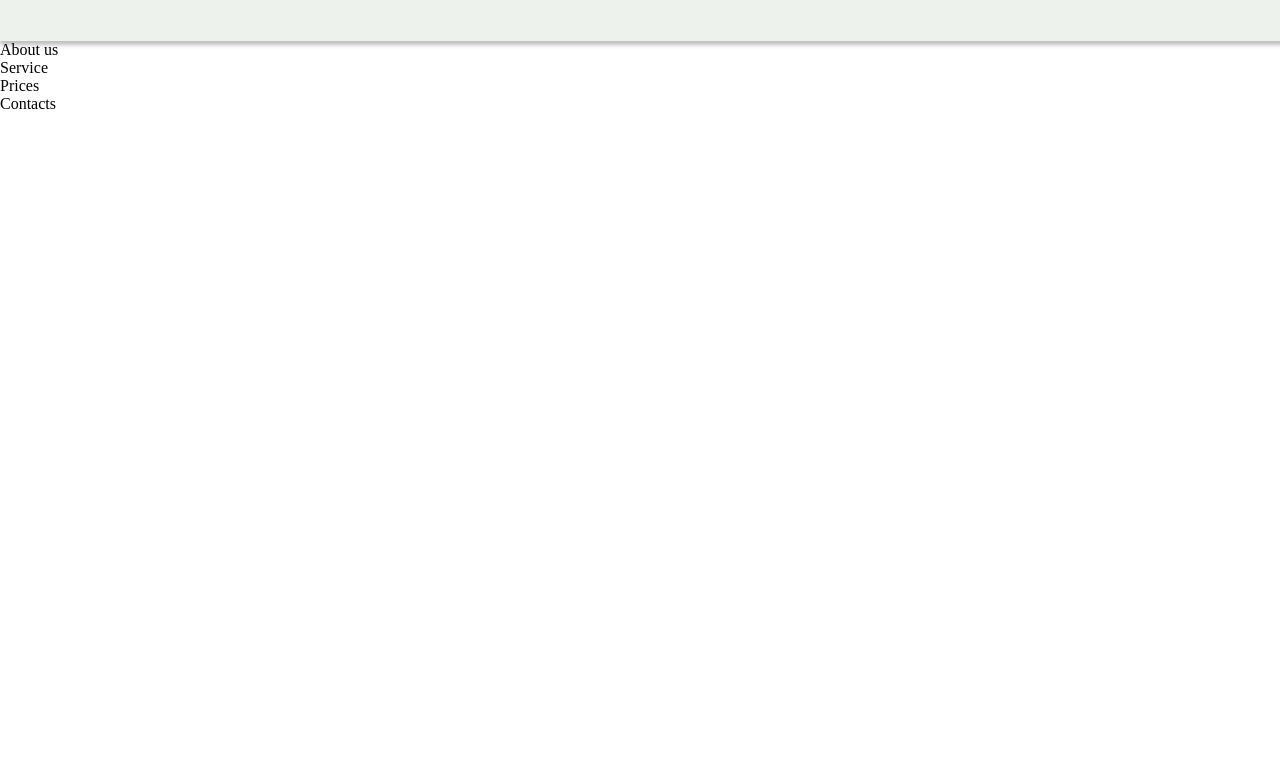
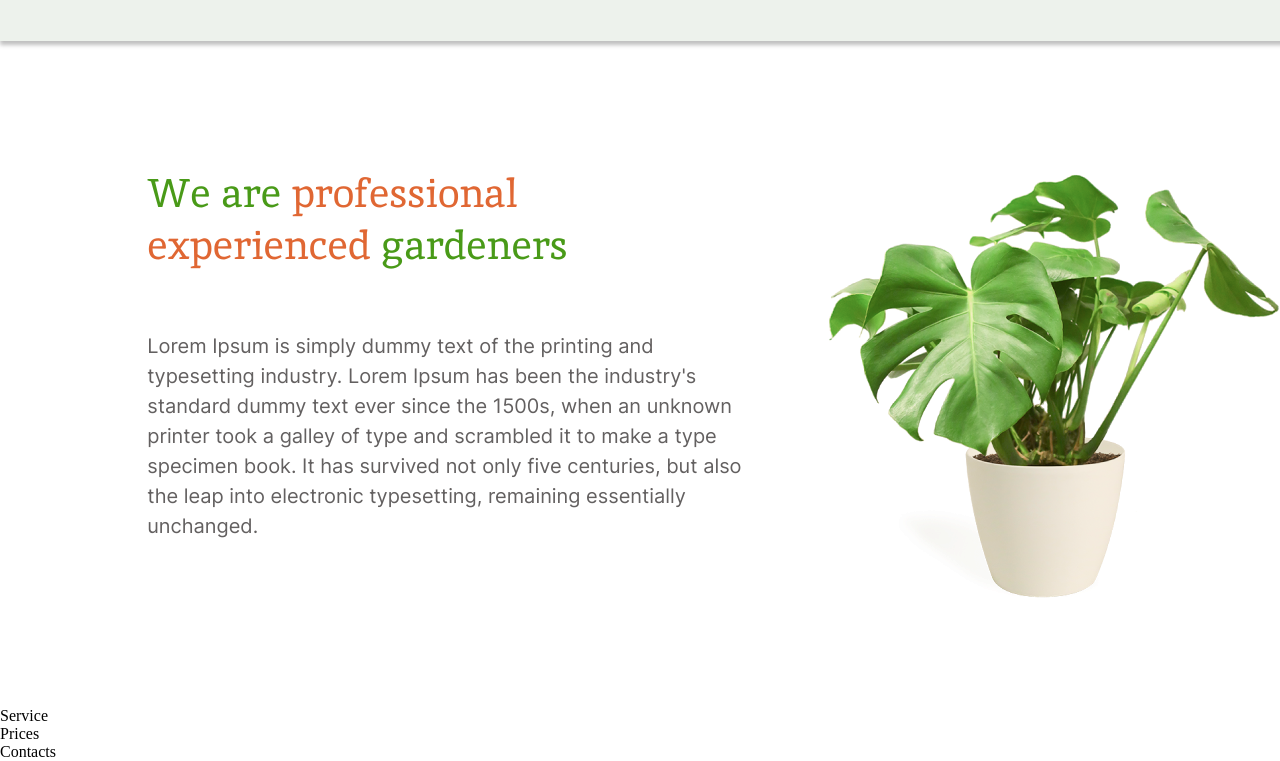
Before and after one commit to annaperepjotkina/Pre-rsschool-cv, a plain HTML site: page plants/index.html in a window 1280 px wide. Shown: the part 625-1386 px from the top of the page. Before the commit the page ends 800 px from the top, so only its background shows below. Drawn offline with Linux system fonts and the light colour scheme.

Commit message:
feat: create section about us

```diff
--- a/plants/index.html
+++ b/plants/index.html
@@ -43,7 +43,23 @@
             </div>
             </div>
         </section>
-        <section class="section_about-us">About us</section>
+        <section class="section_about_us" id="about us">
+            <div class="about_us">
+                <div class="about_us_inform">
+                    <h2 class="about_us_title">We are <span>professional experienced</span> gardeners</h2>
+                    <p class="about_us_text">Lorem Ipsum is simply dummy text of the printing and typesetting industry.
+                        Lorem Ipsum has been the industry's standard dummy text ever since the 1500s, when an unknown
+                        printer took a galley of type and scrambled it to make a type specimen book. It has survived not
+                        only five centuries, but also the leap into electronic typesetting, remaining essentially
+                        unchanged.</p>
+                </div>
+                <div class="about_us_png">
+                    <img src="./png/houseplant 1.png" alt="houseplant" class="houseplant_1png">
+                </div>
+
+            </div>
+
+        </section>
         <section>Service</section>
         <section>Prices</section>
         <section>Contacts</section>
--- a/plants/style.css
+++ b/plants/style.css
@@ -174,7 +174,6 @@ body {
    color: #636060;
    max-width: 525.44px;
    margin-bottom: 48px;
-
 }
 
 .welcome_submit {
@@ -191,8 +190,71 @@ border: 2px solid #E06733;
    border-radius: 10px;
 }
 
-.section_about-us {
+.section_about_us {
    border: #FFFFFF;
+   width: 1440px;
+   height: 666px;
+   margin: 0 auto;
+   display: flex;
+}
+
+.about_us {
+   width: 1222px;
+   height: 479px;
+   margin: 93px 109px;
+   display: flex;
+   flex-wrap: wrap;
+   flex-direction: column;
+   align-items: center;
+   justify-content: space-between;
+}
+
+.about_us_inform {
+   width: 605px;
+   height: 350px;
+   display: flex;
+   justify-content: left;
+   align-items: flex-start;
+   flex-direction: column;
+   margin: 0;
+}
+
+.about_us_title {
+   font-family: 'Inika';
+   font-style: normal;
+   font-weight: 400;
+   font-size: 40px;
+   line-height: 52px;
+   color: #499A18;
+   margin-bottom: 40px;
+   max-width: 463px;
+}
+
+.about_us_text {
+   font-family: 'Inter';
+   font-style: normal;
+   font-weight: 400;
+   font-size: 20px;
+   line-height: 30px;
+   color: #636060;
+   max-width: 605px;
+}
+
+span {
+   color: #E06733;
+}
+
+.about_us_png {
+   width: 464px;
+   height: 479px;
+   display: flex;
+   justify-content: right;
+   align-items: flex-end;
+   margin: 0;
+}
+
+.houseplant_1png {
+   background: url(./png/houseplant\ 1.png);
 }
 
 .footer {
```
Also changed, not shown: plants/png/houseplant 1.png (added). Lines whose indentation alone changed are shown as unchanged.
